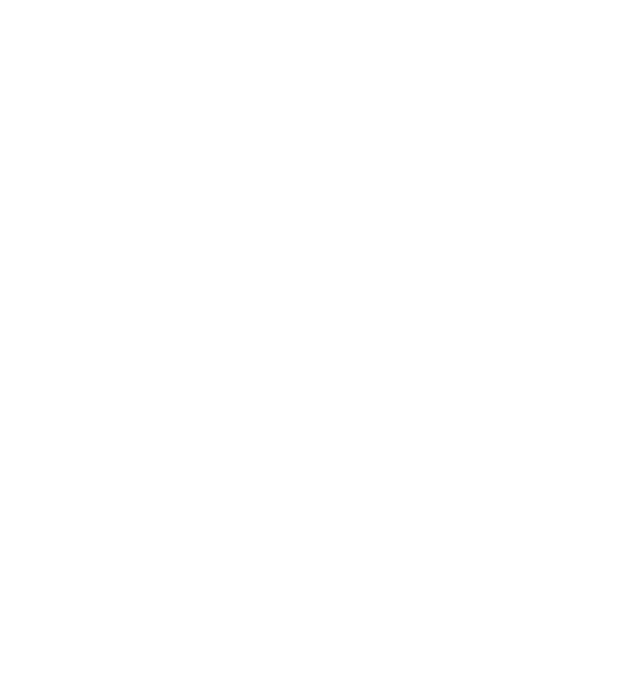
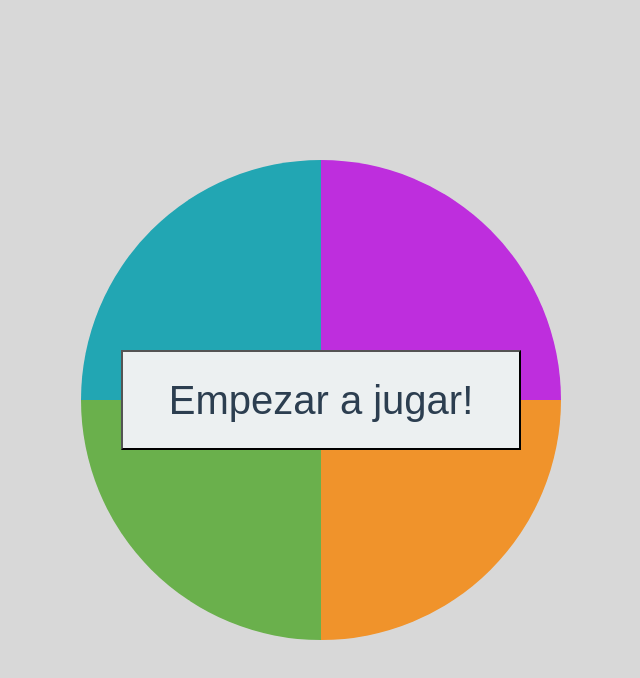
Before and after one commit to Jhossrc/Simon-Dice, a plain HTML site: page index.html in a window 1280 px wide. Shown: the whole page, without its empty margins (319-959 px from the left). Drawn offline with Linux system fonts and the light colour scheme.

Commit message:
Agregando estilos al juego

```diff
--- a/css/style.css
+++ b/css/style.css
@@ -0,0 +1,85 @@
+*,
+*::before,
+*::after {
+    box-sizing: border-box;
+}
+
+body {
+    margin: 0;
+    display: flex;
+    justify-content: center;
+    align-items: center;
+    height: 100vh;
+    background-color: #d8d8d8;
+}
+
+.gameboard {
+    width: 100vh;
+    height: 100vh;
+    margin: 0 auto;
+    border-radius: 50%;
+    max-height: 60vh;
+    max-width: 60vh;
+    overflow: hidden;
+}
+
+.color-btn {
+    width: 50%;
+    height: 50%;
+    display: inline-block;
+}
+
+.skyblue {
+    background-color: #22a6b3;
+}
+
+.skyblue.light {
+    background-color: #7ed6df;
+}
+
+.violet {
+    background-color: #be2edd;
+}
+
+.violet.light {
+    background-color: #e056fd;
+}
+
+.orange {
+    background-color: #f0932b;
+}
+
+.orange.light {
+    background-color: #ffbe76;
+}
+
+.green {
+    background-color: #6ab04c;
+}
+
+.green.light {
+    background-color: #badc58;
+}
+
+.left {
+    float: left;
+}
+
+.right {
+    float: right;
+}
+
+.simon-btn {
+    position: absolute;
+    font-size: 2.5rem;
+    width: 400px;
+    height: 100px;
+    top: calc(50% - 50px);
+    left: calc(50% - 200px);
+    background-color: #ecf0f1;
+    color: #2c3e50;
+}
+
+.hide {
+    display: none;
+}
--- a/index.html
+++ b/index.html
@@ -9,7 +9,13 @@
 </head>
 
 <body>
-
+    <div class="gameboard">
+        <div class="color-btn skyblue left"></div>
+        <div class="color-btn violet left"></div>
+        <div class="color-btn orange right"></div>
+        <div class="color-btn green right"></div>
+        <button class="simon-btn">Empezar a jugar!</button>
+    </div>
     <script src="app/app.js"></script>
 </body>
 
```
